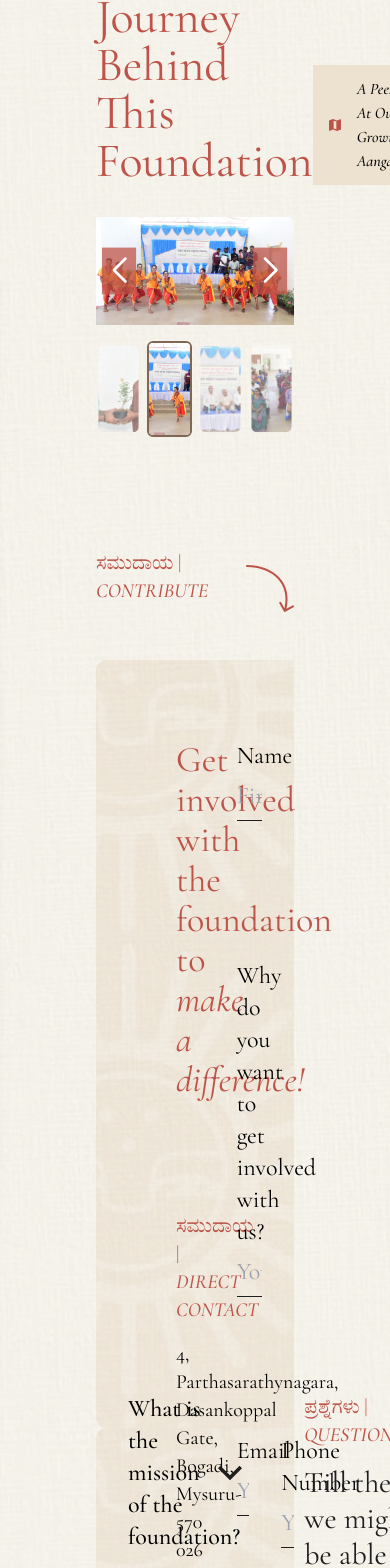
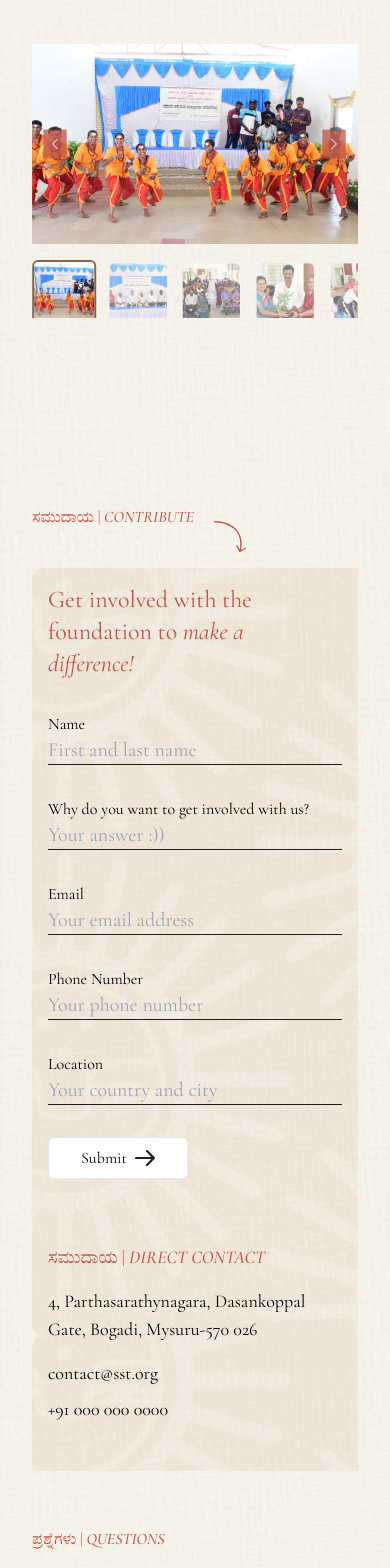
Before and after one commit to manas-idealoft/Shankar-Suhas-Trust, a React (Vite) app: page /contribute in a window 390 px wide. Shown: the part 371-1939 px from the top of the page. Built offline with nearby package versions, Linux system fonts and the light colour scheme.

Commit message:
Responsiveness added

```diff
--- a/src/components/imageSlideshow.jsx
+++ b/src/components/imageSlideshow.jsx
@@ -23,10 +23,10 @@ import "swiper/css/thumbs";
 import "swiper/css/autoplay";
 
 import { FreeMode, Navigation, Thumbs, Autoplay } from "swiper/modules";
-import { useState } from "react";
+import { useState, useEffect } from "react";
 
 const ImageSlideshow = () => {
-		const [thumbsSwiper, setThumbsSwiper] = useState(null);
+	const [thumbsSwiper, setThumbsSwiper] = useState(null);
 	const [activeIndex, setActiveIndex] = useState(0);
 
 	const images = [
@@ -44,6 +44,13 @@ const ImageSlideshow = () => {
 		originImage12,
 		originImage13,
 	];
+
+	// Shift thumbnails so active image is always first
+	useEffect(() => {
+		if (thumbsSwiper) {
+			thumbsSwiper.slideTo(activeIndex);
+		}
+	}, [activeIndex, thumbsSwiper]);
 
 	return (
 		<div className="relative w-full h-full flex flex-col gap-4">
@@ -78,21 +85,24 @@ const ImageSlideshow = () => {
 				onSwiper={setThumbsSwiper}
 				spaceBetween={6}
 				breakpoints={{
-					320: { slidesPerView: 4 },
-					640: { slidesPerView: 6 },
-					1024: { slidesPerView: 12 },
+					320: { slidesPerView: 4.5 },
+					640: { slidesPerView: 6.5 },
+					1024: { slidesPerView: 8.5 },
+					1280:{slidesPerView:11.5}
+
 				}}
 				freeMode={true}
 				watchSlidesProgress={true}
+				loop={true}
 				modules={[FreeMode, Navigation, Thumbs]}
-				className="w-full h-28"
+				className="w-full h-20 md:h-24 lg:h-28"
 			>
 				{images.map((image, index) => (
 					<SwiperSlide key={index} className="cursor-pointer">
 						<img
 							src={image}
 							alt={`Thumbnail ${index + 1}`}
-							className={`w-24 h-24 object-cover rounded-md transition-all duration-300 ${
+							className={`w-16 h-16 md:w-20 lg:w-24 md:h-20 lg:h-24 object-cover rounded-md transition-all duration-300 ${
 								index === activeIndex
 									? "opacity-100 border-2 border-brown scale-100"
 									: "opacity-60 scale-90"
--- a/src/index.css
+++ b/src/index.css
@@ -86,15 +86,36 @@ html {
 }
 
 .swiper-button-next::after, .swiper-button-prev::after {
- @apply bg-terracotta/75;
-    font-size: 28px !important;
-      font-weight:900 !important;
-  padding: 12px!important;
+  @apply bg-terracotta/75;
+  font-size: 12px !important; /* Default size */
+  padding: 10px !important;
   scale: 90% !important;
 }
 
 .swiper-button-next:hover::after, .swiper-button-prev:hover::after {
- @apply bg-terracotta;
+  @apply bg-terracotta;
   transition: ease-in 0.2s;
-    scale: 100% !important;
+  scale: 100% !important;
 }
+
+
+/* Medium screens (md) */
+@screen md {
+  .swiper-button-next::after, .swiper-button-prev::after {
+    font-size: 20px !important;
+  }
+}
+
+/* Large screens (lg) */
+@screen lg {
+  .swiper-button-next::after, .swiper-button-prev::after {
+    font-size: 36px !important;
+  }
+}
+
+/* Extra Large screens (xl) */
+@screen xl {
+  .swiper-button-next::after, .swiper-button-prev::after {
+    font-size: 40px !important;
+  }
+}
--- a/src/pages/contribute.jsx
+++ b/src/pages/contribute.jsx
@@ -4,30 +4,8 @@ import { useState } from "react";
 import {
 	mapIcon,
 	zoomIcon,
-	// originImage1,
-	// originImage2,
-	// originImage3,
-	// originImage4,
-	// originImage5,
-	// originImage6,
-	// originImage7,
-	// originImage8,
-	// originImage9,
-	// originImage10,
-	// originImage11,
-	// originImage12,
-	// originImage13,
 } from "../assets";
 
-// import { Swiper, SwiperSlide } from "swiper/react";
-
-// import "swiper/css";
-// import "swiper/css/free-mode";
-// import "swiper/css/navigation";
-// import "swiper/css/thumbs";
-// import "swiper/css/autoplay";
-
-// import { FreeMode, Navigation, Thumbs } from "swiper/modules";
 
 
 const Contribute = () => {
@@ -39,24 +17,6 @@ const Contribute = () => {
 			location: "",
 	});
 
-	// const images = [
-	// 	originImage1,
-	// 	originImage2,
-	// 	originImage3,
-	// 	originImage4,
-	// 	originImage5,
-	// 	originImage6,
-	// 	originImage7,
-	// 	originImage8,
-	// 	originImage9,
-	// 	originImage10,
-	// 	originImage11,
-	// 	originImage12,
-	// 	originImage13,
-	// ];
-
-	// const [thumbsSwiper, setThumbsSwiper] = useState(null);
-	// const [activeIndex, setActiveIndex] = useState(0);
 
 	const handleChange = (e) => {
 			const { name, value } = e.target;
@@ -103,14 +63,14 @@ const handleToggle = (index) => {
 		<div>
 			<div
 				id="origin"
-				className="h-full relative px-24 pt-36 overflow-hidden flex flex-col gap-8 object-contain justify-center"
+				className="h-svh md:h-full relative px-8 md:px-24 pt-0 md:pt-20 xl:pt-36 overflow-hidden flex flex-col gap-4 md:gap-8 object-contain justify-center"
 			>
-				<div className="flex justify-between items-end grow-0">
+				<div className="flex flex-col xl:flex-row justify-start xl:justify-between items-start xl:items-end grow-0 gap-4 md:gap-8 xl:gap-0">
 					<div>
-						<h6 className="font-cormorant font-light text-terracotta text-xl pt-24">
+						<h6 className="font-cormorant font-light text-terracotta text-base md:text-lg lg:text-xl pt-16 md:pt-24">
 							ಕಥೆ | <em className="font-medium italic">ORIGIN</em>
 						</h6>
-						<h4 className="font-cormorant font-normal text-terracotta text-5xl">
+						<h4 className="font-cormorant font-normal text-terracotta text-2xl md:text-3xl lg:text-5xl">
 							The Heartfelt Journey Behind
 							<br /> This Foundation
 						</h4>
@@ -119,82 +79,53 @@ const handleToggle = (index) => {
 						href="/public/SuhasShankarTrust_Map.pdf"
 						target="_blank"
 						rel="noopener noreferrer"
-						className=" flex px-4 py-3 bg-beige items-center gap-4 h-fit"
+						className=" flex px-2 md:px-4 py-1 md:py-3 bg-beige items-center gap-2 lg:gap-4 h-fit"
 					>
 						<img src={mapIcon} alt="Map Icon" className="w-3 md:w-5" />
-						<p className="font-cormorant font-medium italic text-base md:text-lg">
+						<p className="font-cormorant font-medium italic text-sm md:text-lg">
 							A Peek At Our Growing Aangan
 						</p>
 						<img src={zoomIcon} alt="Zoom Icon" className="w-3 md:w-5" />
 					</a>
 				</div>
-				<ImageSlideshow
-					// activeIndex={activeIndex}
-					// setActiveIndex={setActiveIndex}
-					// thumbsSwiper={thumbsSwiper}
-					// setThumbsSwiper={setThumbsSwiper}
-				/>
-				{/* <div className="absolute bottom-1 px-32 left-1/2 transform -translate-x-1/2 w-full rounded-xl z-10"> */}
-					{/* <Swiper
-						onSwiper={setThumbsSwiper}
-						spaceBetween={6}
-						breakpoints={{
-							320: { slidesPerView: 4 },
-							640: { slidesPerView: 6 },
-							1024: { slidesPerView: 12 },
-						}}
-						freeMode={true}
-						watchSlidesProgress={true}
-						modules={[FreeMode, Navigation, Thumbs]}
-						className="w-full h-28"
-					>
-						{images.map((image, index) => (
-							<SwiperSlide key={index} className="cursor-pointer">
-								<img
-									src={image}
-									alt={`Thumbnail ${index + 1}`}
-									className={`w-24 h-24 object-cover rounded-md transition-all duration-300 drop-shadow-2xl ${
-										index === activeIndex
-											? "opacity-100 border-2 border-brown scale-100"
-											: "opacity-60 scale-90"
-									}`}
-								/>
-							</SwiperSlide>
-						))}
-					</Swiper> */}
-				{/* </div> */}
+				<div className="pt-12 md:pt-6 xl:pt-0">
+					<ImageSlideshow />
+				</div>
 			</div>
-			<div id="contribute" className="h-svh py-24 px-24">
+			<div
+				id="contribute"
+				className="h-full py-8 xl:py-24 px-8 md:px-24"
+			>
 				<div className="flex gap-5 ">
-					<h6 className="font-cormorant font-light text-terracotta text-xl">
+					<h6 className="font-cormorant font-light text-terracotta text-base xl:text-xl">
 						ಸಮುದಾಯ | <em className="font-medium italic">CONTRIBUTE</em>
 					</h6>
 					<img
 						src={arrowDown}
 						alt="Arrow pointing downward"
-						className="w-12 pt-4"
+						className="w-8 md:w-12 pt-4"
 					/>
 				</div>
-				<div className="bg-form-bg flex mt-12 p-20 gap-12">
-					<div className="w-1/3">
-						<h4 className="font-cormorant font-normal text-terracotta text-4xl">
+				<div className="bg-form-bg flex flex-col xl:flex-row mt-4 lg:mt-8 p-4 pb-12 md:p-12 md:pb-16 xl:pb-20 xl:p-20 gap-8 xl:gap-12 items-center md:items-start ">
+					<div className="w-full xl:w-1/3">
+						<h4 className="font-cormorant font-normal text-start text-terracotta text-2xl lg:text-3xl xl:text-4xl">
 							Get involved with the <br />
 							foundation to{" "}
 							<em className="italic">
-								make a <br />
+								make a <br className="block md:hidden xl:block" />
 								difference!
 							</em>
 						</h4>
-						<div className="pt-28">
-							<h6 className="font-cormorant font-light text-terracotta text-xl">
+						<div className="hidden xl:flex pt-8 md:pt-28 w-full flex-col items-start">
+							<h6 className="font-cormorant font-light text-terracotta text-base md:text-xl">
 								ಸಮುದಾಯ |<em className="font-medium italic"> DIRECT CONTACT</em>
 							</h6>
-							<div className="font-cormorant font-normal text-xl w-2/3 pt-4">
+							<div className="font-cormorant font-normal text-base text-start md:text-xl w-full md:w-2/3 pt-4">
 								<p>
 									4, Parthasarathynagara, Dasankoppal Gate, Bogadi, Mysuru-570
 									026
 								</p>
-								<div className="flex flex-col pt-12 gap-4">
+								<div className="flex flex-col pt-4 md:pt-12 gap-2 md:gap-4">
 									<a href="mailto:contact@sst.org">contact@sst.org</a>
 									<a href="tel:+910000000000">+91 000 000 0000</a>
 								</div>
@@ -203,7 +134,7 @@ const handleToggle = (index) => {
 					</div>
 					<form
 						onSubmit={handleSubmit}
-						className="font-cormorant text-2xl w-2/3 flex flex-col justify-between"
+						className="font-cormorant text-base md:text-lg xl:text-2xl w-full xl:w-2/3 flex flex-col justify-between gap-8 xl:gap-12"
 					>
 						<div className="w-full">
 							<label className="">Name</label>
@@ -213,11 +144,11 @@ const handleToggle = (index) => {
 								placeholder="First and last name"
 								value={formData.name}
 								onChange={handleChange}
-								className="w-full bg-transparent border-b border-grey outline-none py-2 text-grey"
+								className="w-full bg-transparent border-b border-grey outline-none xl:py-2 text-terracotta text-xl md:text-2xl xl:text-3xl"
 							/>
 						</div>
 
-						<div className="">
+						<div className="w-full">
 							<label className="">
 								Why do you want to get involved with us?
 							</label>
@@ -227,12 +158,12 @@ const handleToggle = (index) => {
 								placeholder="Your answer :))"
 								value={formData.reason}
 								onChange={handleChange}
-								className="w-full bg-transparent border-b border-grey outline-none py-2 text-grey"
+								className="w-full bg-transparent border-b border-grey outline-none xl:py-2 text-terracotta text-xl md:text-2xl xl:text-3xl"
 							/>
 						</div>
 
-						<div className=" flex gap-8">
-							<div className="w-1/2">
+						<div className=" flex flex-col md:flex-row gap-8">
+							<div className="w-full md:w-1/2">
 								<label className="">Email</label>
 								<input
 									type="email"
@@ -240,11 +171,11 @@ const handleToggle = (index) => {
 									placeholder="Your email address"
 									value={formData.email}
 									onChange={handleChange}
-									className="w-full bg-transparent border-b border-grey outline-none py-2 text-grey"
+									className="w-full bg-transparent border-b border-grey outline-none xl:py-2 text-terracotta text-xl md:text-2xl xl:text-3xl"
 								/>
 							</div>
 
-							<div className="w-1/2">
+							<div className="w-full md:w-1/2">
 								<label className="">Phone Number</label>
 								<input
 									type="tel"
@@ -252,13 +183,13 @@ const handleToggle = (index) => {
 									placeholder="Your phone number"
 									value={formData.phoneNumber}
 									onChange={handleChange}
-									className="w-full bg-transparent border-b border-grey outline-none py-2 text-grey"
+									className="w-full bg-transparent border-b border-grey outline-none xl:py-2 text-terracotta text-xl md:text-2xl xl:text-3xl"
 								/>
 							</div>
 						</div>
 
-						<div className="flex gap-8 items-end">
-							<div className="w-1/2 flex flex-col">
+						<div className="flex flex-col md:flex-row gap-8 items-start md:items-end">
+							<div className="w-full md:w-1/2 flex flex-col">
 								<label className="">Location</label>
 								<input
 									type="text"
@@ -266,7 +197,7 @@ const handleToggle = (index) => {
 									placeholder="Your country and city"
 									value={formData.location}
 									onChange={handleChange}
-									className=" bg-transparent border-b border-grey outline-none py-2 text-grey"
+									className="w-full bg-transparent border-b border-grey outline-none xl:py-2 text-terracotta text-xl md:text-2xl xl:text-3xl"
 								/>
 							</div>
 
@@ -275,38 +206,55 @@ const handleToggle = (index) => {
 									type="submit"
 									className="flex items-center gap-2 bg-white px-8 py-2 border rounded-md transition"
 								>
-									<p>Submit</p>
-									<img src={arrowBlack} alt="Arrow" className="w-5" />
+									<p className="hover:text-lg md:hover:text-3xl">Submit</p>
+									<img src={arrowBlack} alt="Arrow" className="w-5 hover:w-6" />
 								</button>
 							</div>
 						</div>
 					</form>
+					<div className="flex xl:hidden pt-8 md:pt-12 w-full flex-col items-start">
+						<h6 className="font-cormorant font-light text-terracotta text-lg md:text-xl">
+							ಸಮುದಾಯ |<em className="font-medium italic"> DIRECT CONTACT</em>
+						</h6>
+						<div className="font-cormorant font-normal text-lg text-start md:text-xl w-full md:w-2/3 lg:w-1/2 pt-4">
+							<p>
+								4, Parthasarathynagara, Dasankoppal Gate, Bogadi, Mysuru-570 026
+							</p>
+							<div className="flex flex-col md:flex-row pt-4 xl:pt-12 gap-2 md:gap-4">
+								<a href="mailto:contact@sst.org">contact@sst.org</a>
+								<a href="tel:+910000000000">+91 000 000 0000</a>
+							</div>
+						</div>
+					</div>
 				</div>
 			</div>
-			<div id="questions" className="h-fit px-24 py-24 flex ">
-				<div className="flex gap-16 px-8">
-					<div className="flex flex-col w-3/5">
+			<div
+				id="questions"
+				className="h-full xl:h-fit px-8 md:px-24 pb-24 pt-6 xl:py-24 flex justify-center items-center"
+			>
+				<div className="flex flex-col-reverse xl:flex-row gap-8 xl:gap-16 px-0 xl:px-8 w-full">
+					<div className="flex flex-col w-full xl:w-3/5">
 						<div className="flex flex-col w-full">
 							{faqData.map((item, index) => (
 								<div
 									key={index}
-									className="flex flex-col mb-6 pb-6 border-b border-grey"
+									className="flex flex-col mb-4 md:mb-6 pb-4 md:pb-6 border-b border-grey w-full"
 								>
 									<div
 										onClick={() => handleToggle(index)}
-										className="flex justify-between cursor-pointer text-2xl font-medium font-cormorant"
+										className="flex justify-between cursor-pointer text-lg md:text-2xl font-medium font-cormorant"
 									>
 										<p className="w-4/5">{item.question}</p>
 										<img
 											src={toggleIndex === index ? chevronUp : chevronDown}
 											alt="Chevron Down"
-											className="w-6"
+											className="w-4 md:w-6"
 										/>
 									</div>
 									<div
 										className={`${
-											toggleIndex === index ? "block" : "hidden"
-										} font-cormorant font-light text-2xl text-grey pt-4 `}
+											toggleIndex === index ? "block" : " hidden"
+										} font-cormorant font-light text-lg lg:text-2xl text-grey pt-2 lg:pt-4`}
 									>
 										<p>{item.answer}</p>
 									</div>
@@ -314,11 +262,11 @@ const handleToggle = (index) => {
 							))}
 						</div>
 					</div>
-					<div className="w-2/5">
-						<h6 className="font-cormorant font-light text-terracotta text-xl">
+					<div className="w-full xl:w-2/5">
+						<h6 className="font-cormorant font-light text-terracotta text-base xl:text-xl">
 							ಪ್ರಶ್ನೆಗಳು | <em className="font-medium italic">QUESTIONS</em>
 						</h6>
-						<h4 className="font-cormorant font-normal text-grey text-3xl pt-4">
+						<h4 className="font-cormorant font-normal text-grey text-2xl md:text-3xl pt-4">
 							Till then, we might be able to answer a few questions for you!
 						</h4>
 					</div>
```
